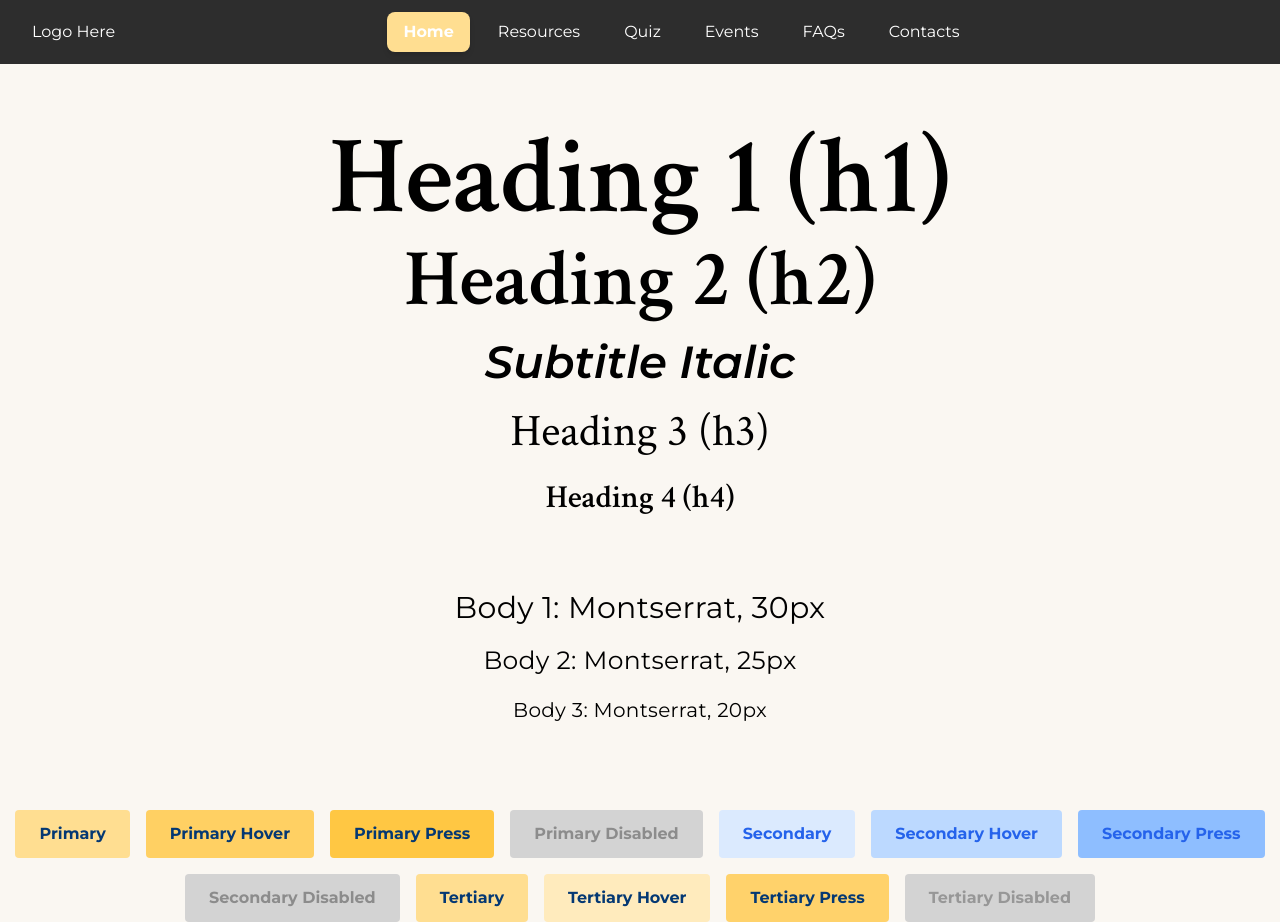
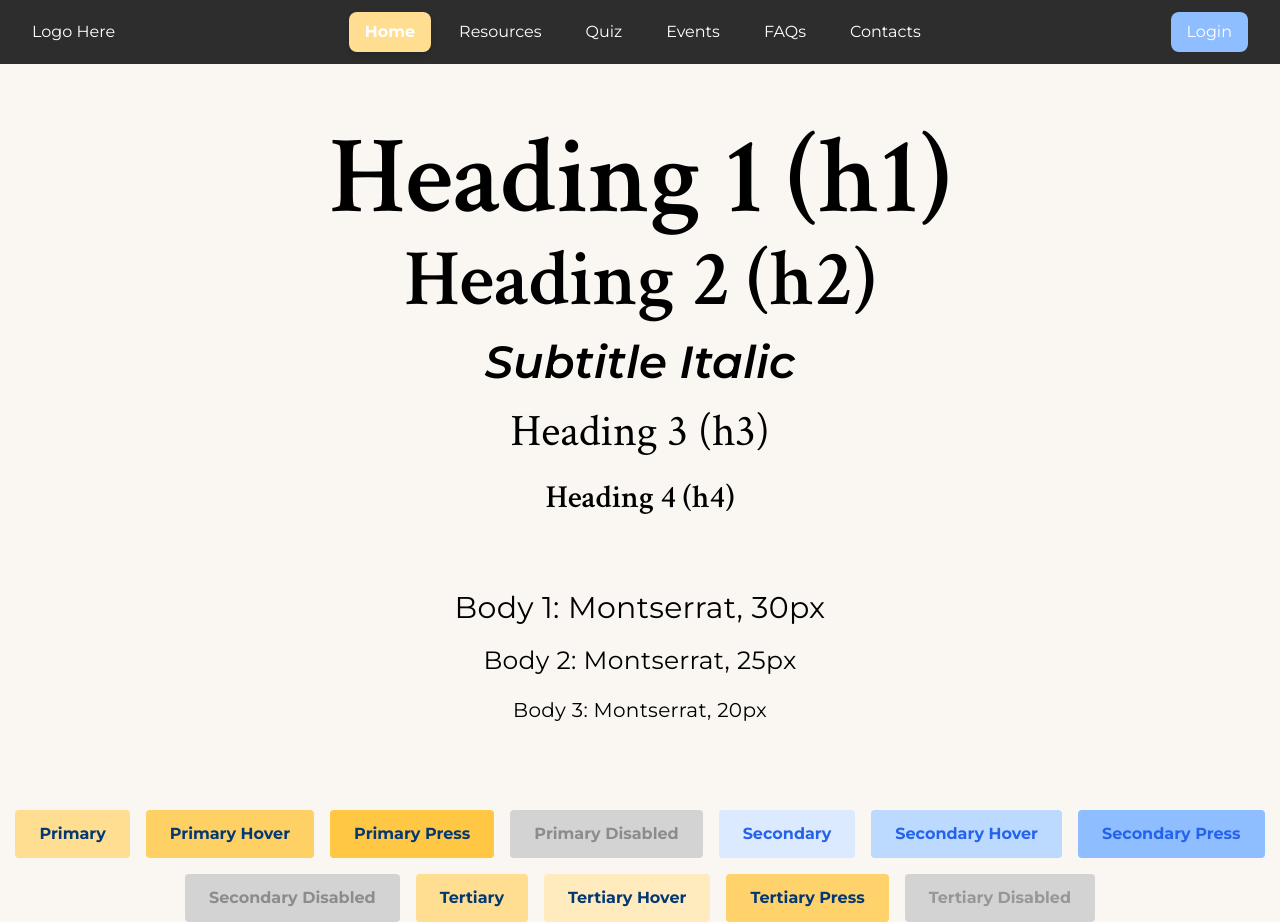
Before and after one commit to UoaWDCC/ausa-web, a Next.js app in the folder client/: page / in a window 1280 px wide. Built offline with nearby package versions, Linux system fonts and the light colour scheme.

Commit message:
added login button to navbar

```diff
--- a/client/app/components/generic/navbar/Navbar.tsx
+++ b/client/app/components/generic/navbar/Navbar.tsx
@@ -3,6 +3,7 @@
 import React, { useState, useEffect } from "react"
 import Button from "../button/regular/Button"
 import MobileDrawer from "./MobileDrawer"
+import { homedir } from "os"
 
 export interface NavbarProps {
   onNavigate?: (page: string) => void
@@ -119,6 +120,22 @@ const Navbar: React.FC<NavbarProps> = ({ className = "", onNavigate }) => {
                 </button>
               </div>
             </div>
+            {/* Login */}
+            <div className="">
+              <Button
+                label='Login'
+                onClick={() => handleNavClick("Login")}
+                  className={`
+                    px-4 py-2 rounded-lg transition-all duration-300 relative overflow-hidden
+                    ${
+                      activeItem === "Login"
+                        ? "bg-[var(--btn-secondary-bg-hover)] font-medium shadow-md"
+                        : "bg-[var(--btn-secondary-bg-press)] hover:bg-[var(--btn-secondary-bg)] hover:scale-105"
+                    }
+                  `}
+                  fontWeight={activeItem === "Login" ? "bold" : "normal"}
+                />
+            </div>
           </div>
         </div>
       </nav>
```
